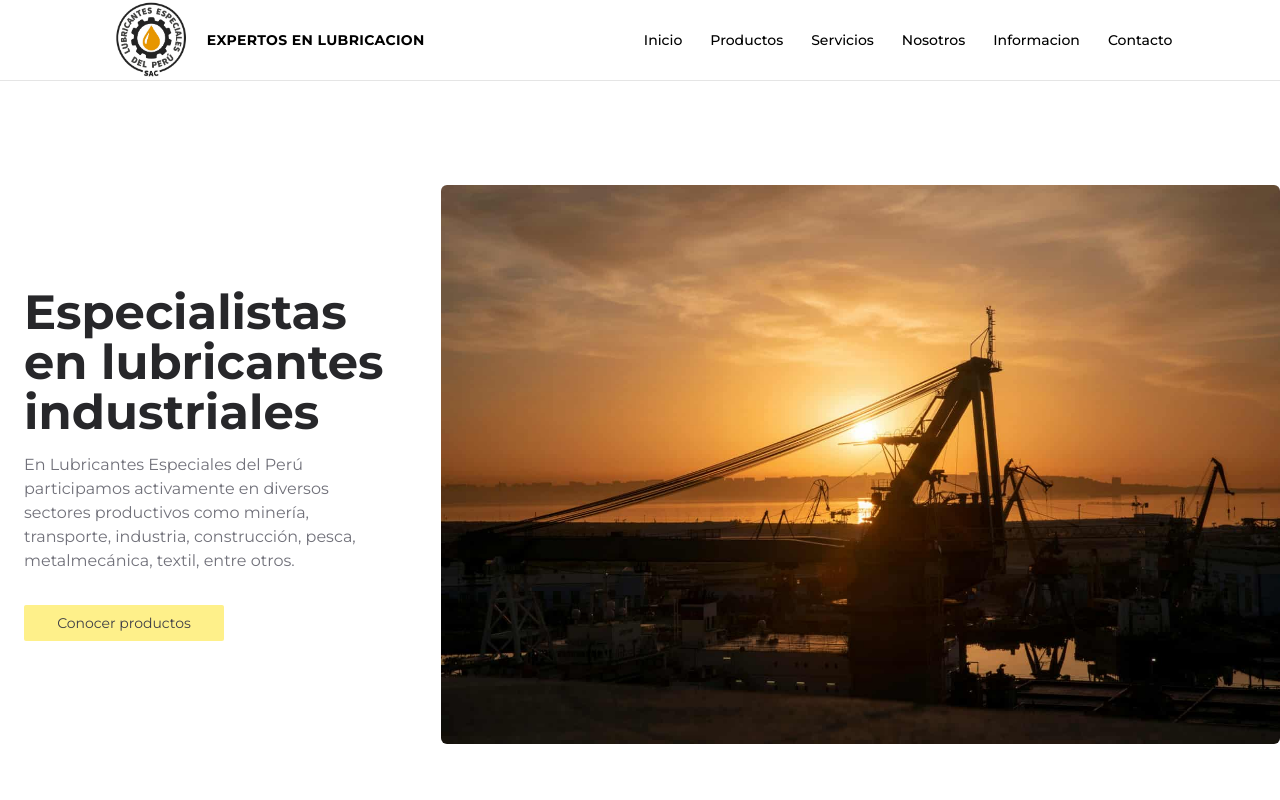
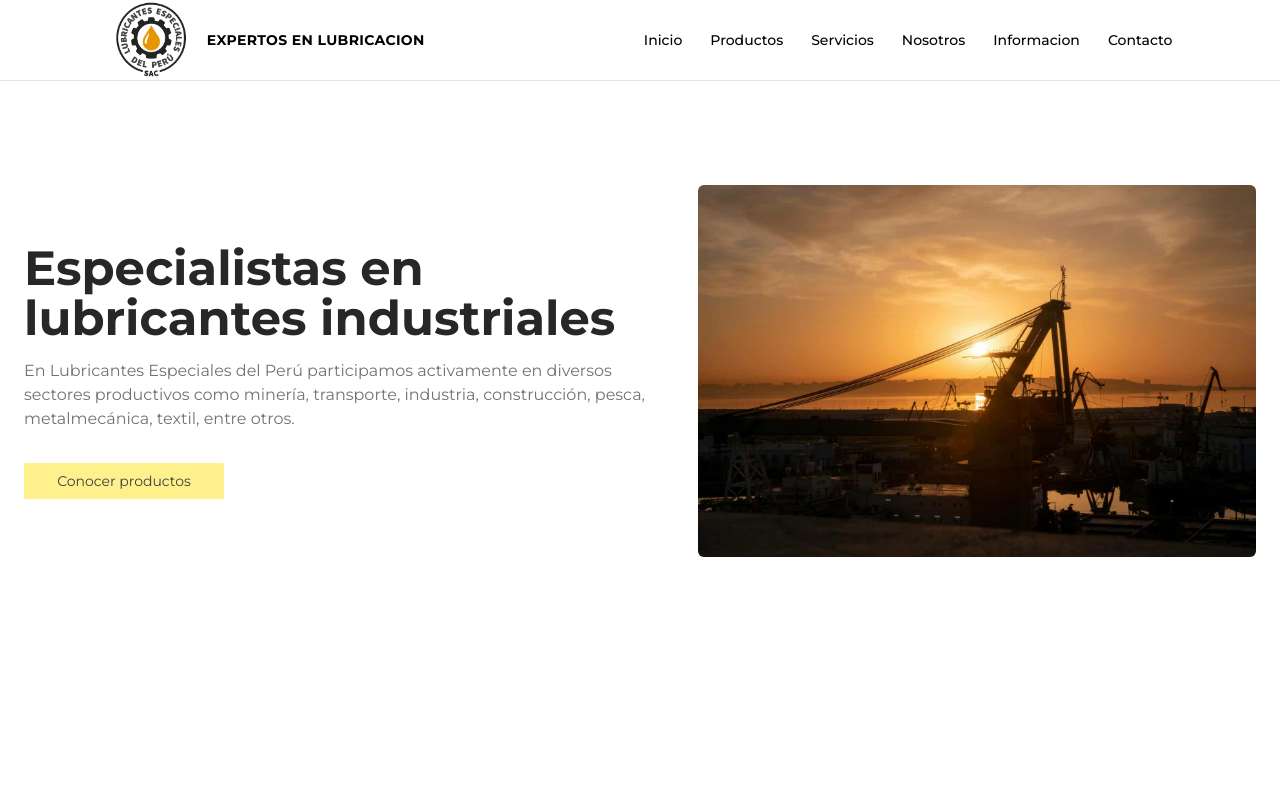
Before and after one commit to nee47/lubsacweb, a Next.js app: page / in a window 1280 px wide. Shown: the top 800 px of the page. Built offline with nearby package versions, Linux system fonts and the light colour scheme.

Commit message:
hero issue

```diff
--- a/app/Components/FadeUpComp.js
+++ b/app/Components/FadeUpComp.js
@@ -2,7 +2,7 @@
 
 import { useEffect, useRef, useState } from "react";
 
-export default function FadeUp({ children, duration }) {
+export default function FadeUp({ children, duration, ...props }) {
   const ref = useRef(null);
   const [isVisible, setIsVisible] = useState(false);
 
@@ -33,6 +33,7 @@ export default function FadeUp({ children, duration }) {
         transition-all ease-out duration-1000
         ${isVisible ? "opacity-100 translate-y-0" : "opacity-0 translate-y-14"}
       `}
+      {...props}
     >
       {children}
     </div>
--- a/app/Components/Hero.js
+++ b/app/Components/Hero.js
@@ -4,9 +4,9 @@ import FadeUp from "./FadeUpComp";
 
 export default function Hero() {
   return (
-    <div className=" flex flex-col md:flex-row gap-x-12 justify-center items-center pt-[7%]">
+    <div className=" flex flex-col px-6 md:flex-row gap-x-12 justify-center items-center pt-[7%]">
       <FadeUp>
-        <div className=" py-8 pl-6 max-w-[760px]">
+        <div className=" py-8 max-w-2xl">
           <h1 className="text-zinc-800 text-5xl font-bold select-none leading-[50px]">
             Especialistas en lubricantes industriales
           </h1>
@@ -25,15 +25,12 @@ export default function Hero() {
         </div>
       </FadeUp>
 
-      <FadeUp
-        duration={"0.21s"}
-        className="relative group cursor-pointer overflow-hidden"
-      >
+      <FadeUp duration={"0.21s"}>
         <Image
-          className="rounded-md w-auto px-4 md:px-0"
+          className=" rounded-md "
           src="/bg1.jpg"
           alt="generic background image"
-          width={500}
+          width={600}
           height={400}
         />
       </FadeUp>
```
